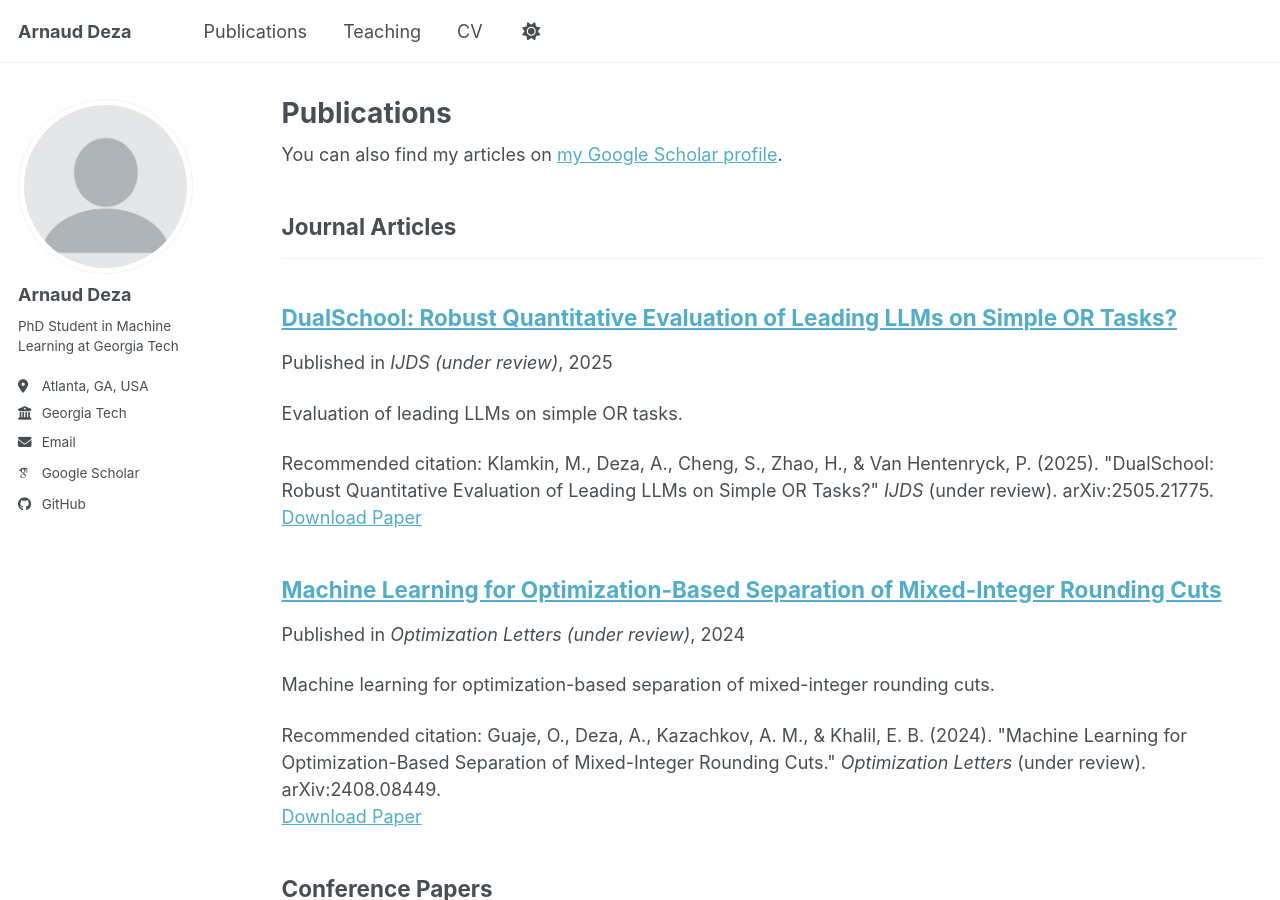
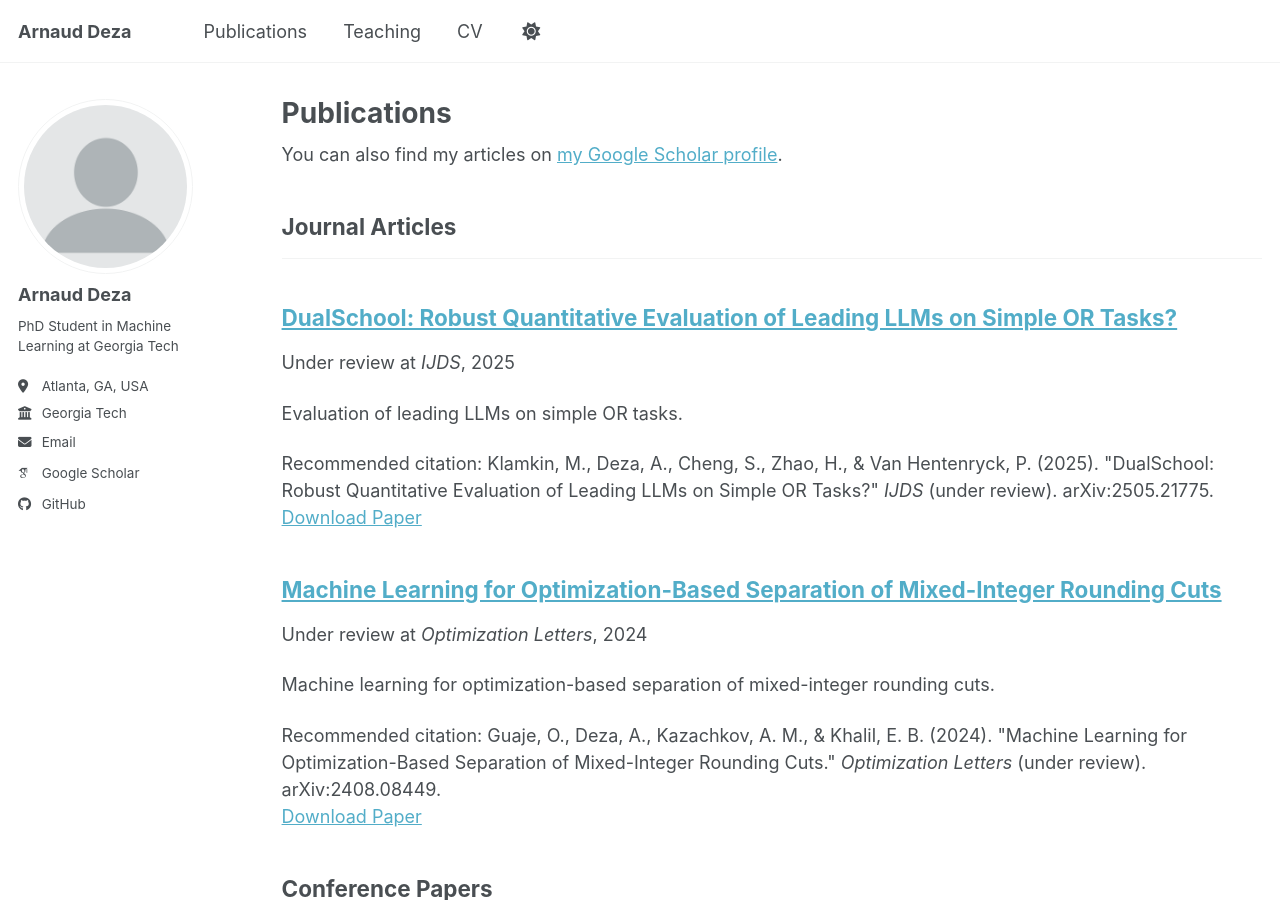
Before and after one commit to ArnaudDeza/ArnaudDeza.github.io, a Jekyll site: the page built from _pages/publications.html, in a window 1280 px wide and 900 px high. Built offline with Jekyll 4.4.1, drawn with Linux system fonts in a browser that asks for light colours; some web fonts are replaced; a script bundle is joined from its source files by our own code; library files that are not in the unit come from our copies.

Commit message:
fix under review bug

```diff
--- a/_includes/archive-single.html
+++ b/_includes/archive-single.html
@@ -41,7 +41,13 @@
         {% if post.collection == 'teaching' %}
           <p> {{ post.type }}, <i>{{ post.venue }}</i>, {{ post.date | default: "1900-01-01" | date: "%Y" }} </p>
         {% elsif post.collection == 'publications' %}
-          <p>Published in <i>{{ post.venue }}</i>, {{ post.date | default: "1900-01-01" | date: "%Y" }} </p>
+          {% assign pub_year = post.date | default: "1900-01-01" | date: "%Y" %}
+          {% assign venue_lower = post.venue | downcase %}
+          {% if venue_lower contains "under review" %}
+            <p>Under review at <i>{{ post.venue | remove: "(under review)" | remove: "(Under review)" | remove: "under review" | remove: "Under review" | strip }}</i>, {{ pub_year }} </p>
+          {% else %}
+            <p>Published in <i>{{ post.venue }}</i>, {{ pub_year }} </p>
+          {% endif %}
         {% elsif post.date %}
          <p class="page__date"><strong><i class="fa fa-fw fa-calendar" aria-hidden="true"></i> {{ site.data.ui-text[site.locale].date_label | default: "Published:" }}</strong> <time datetime="{{ post.date | default: "1900-01-01" | date_to_xmlschema }}">{{ post.date | default: "1900-01-01" | date: "%B %d, %Y" }}</time></p>
         {% endif %}
```
